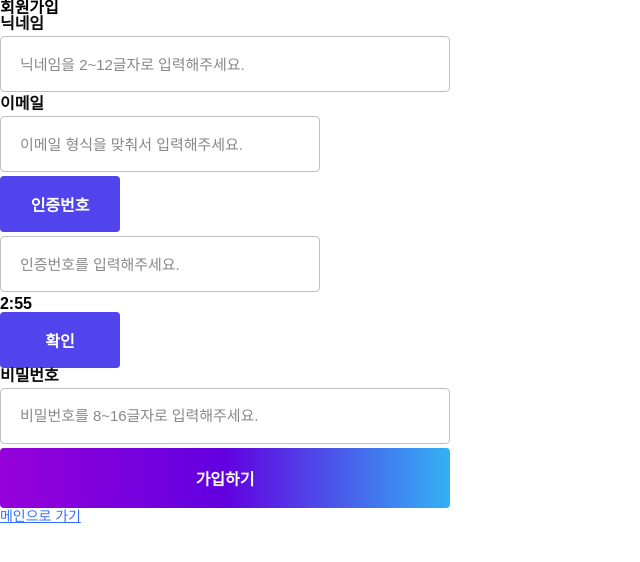
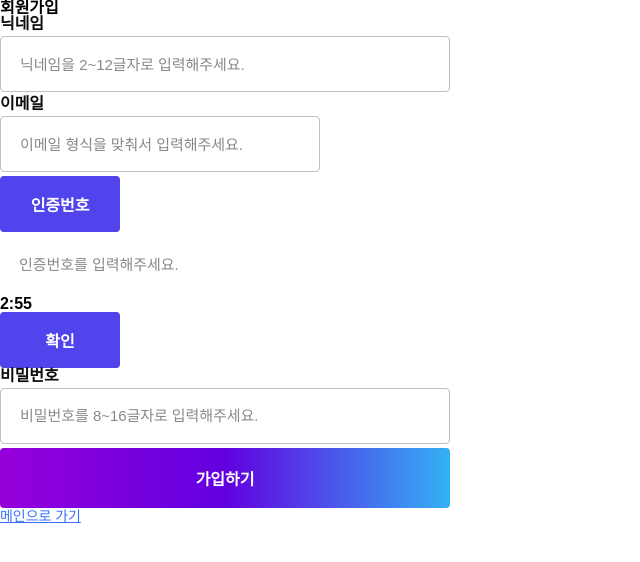
Before and after one commit to FindLolChess-FLC/ReactWebApplicationServer, a React (Create React App) app: page /join/email-join in a window 1280 px wide. Shown: the top 562 px of the page, without its empty margins (0-640 px from the left). Built offline with nearby package versions, Linux system fonts and the light colour scheme; a web font is replaced by a local one.

Commit message:
💄 : 인증코드 input focus

```diff
--- a/src/components/common/Input.tsx
+++ b/src/components/common/Input.tsx
@@ -8,15 +8,15 @@ const StyleTitle = styled.p`
 
 const StyleInput = styled.input`
   /* 기본 input 스타일 */
-  width: ${props => props.width || `25.625rem`};
-  height: ${props => props.height || `3.75rem`};
+  width: ${props => props.width || `25.625rem`}; // 410px
+  height: ${props => props.height || `3.75rem`}; // 60px
+  border: 1px solid #bfbfbf;
   border-radius: 4px;
-  border: 1px solid #bfbfbf;
   color: #0d0d0d;
-  font-size: 15px;
+  font-size: 0.9375rem; // 15px
   font-weight: 300;
-  padding: 13px 19px;
-  margin: 4px 0px;
+  padding: 0.8125rem 1.1875rem; // 13px 19px
+  margin: 0.25rem 0; // 4px
 
   &::placeholder {
     color: #888;
@@ -24,19 +24,32 @@ const StyleInput = styled.input`
 
   &:focus {
     border: 2px solid #17171b;
+    outline: none;
   }
+
+  /* input의 box가 사라지는 스타일 */
+  ${props =>
+    props.id === "code" &&
+    css`
+      border: none;
+      outline: none;
+
+      &:focus {
+        border: none;
+      }
+    `}
 
   /* password *(별) 스타일 */
   ${props =>
     props.type === "password" &&
     css`
       font-family: "Asterisk", sans-serif;
-      font-size: 9px;
-      padding-top: 16px;
+      font-size: 0.5625rem; // 9px
+      padding-top: 1rem; // 16px
 
       &::placeholder {
         font-family: "Pretendard", sans-serif;
-        font-size: 15px;
+        font-size: 0.9375rem; // 15px
       }
     `}
 
```
